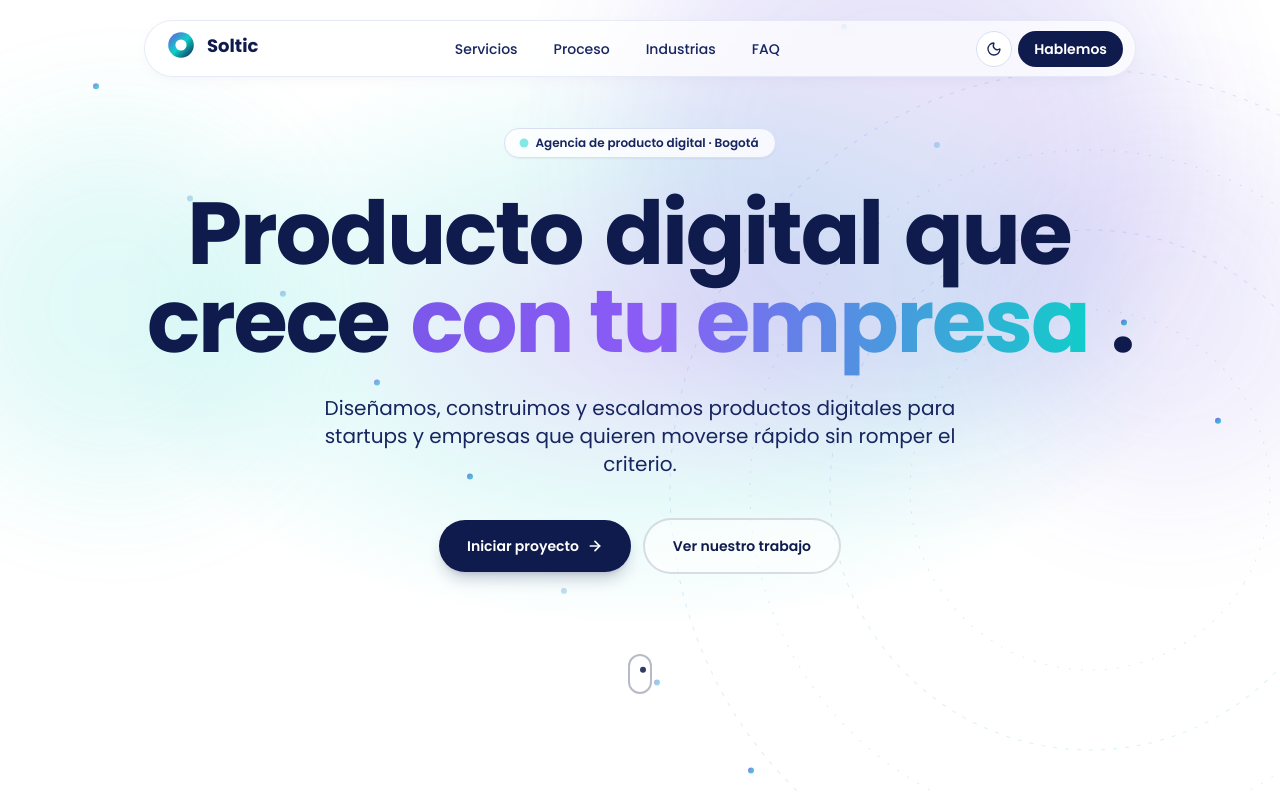
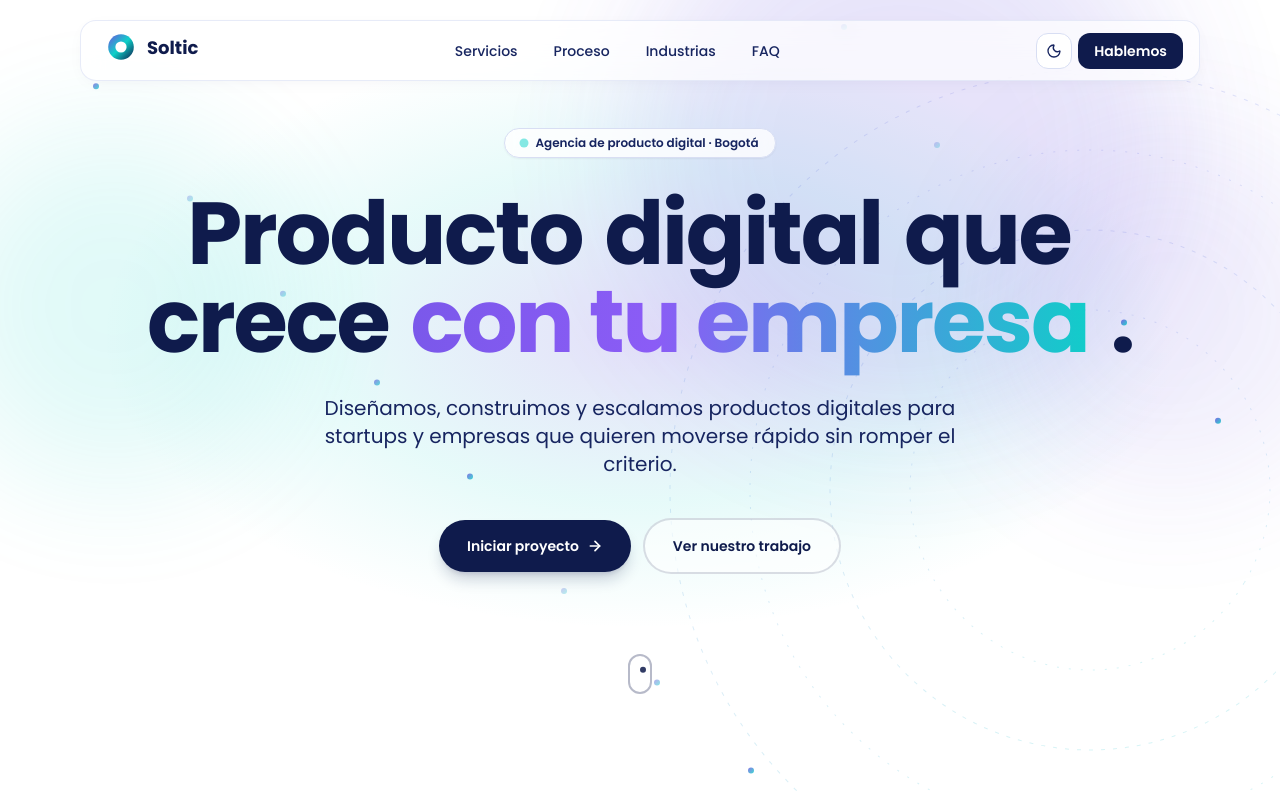
Before and after one commit to erneyvargas/soltic-site, a React (Vite) app in the folder app/: page / in a window 1280 px wide. Shown: the top 793 px of the page. Built offline with nearby package versions, Linux system fonts and the light colour scheme.

Commit message:
style(navbar): widen to max-w-6xl, reduce rounding to 2xl

```diff
--- a/app/src/v2/Navbar.jsx
+++ b/app/src/v2/Navbar.jsx
@@ -24,9 +24,9 @@ export default function Navbar() {
 
   return (
     <header className={`fixed inset-x-0 z-50 transition-all duration-300 ${scrolled ? "top-3" : "top-5"}`}>
-      <div className="mx-auto w-full max-w-5xl px-4">
+      <div className="mx-auto w-full max-w-6xl px-4">
         <nav
-          className={`flex items-center justify-between rounded-full border px-3 py-2 transition-all duration-300 ${
+          className={`flex items-center justify-between rounded-2xl border px-4 py-2.5 transition-all duration-300 ${
             scrolled
               ? "border-navy-100 bg-white/85 shadow-[0_10px_30px_-10px_rgba(15,27,76,0.15)] backdrop-blur-xl dark:border-navy-800 dark:bg-navy-950/80"
               : "border-navy-100/60 bg-white/70 shadow-[0_4px_20px_-8px_rgba(15,27,76,0.08)] backdrop-blur-md dark:border-navy-800/60 dark:bg-navy-950/50"
@@ -41,7 +41,7 @@ export default function Navbar() {
               <a
                 key={l.href}
                 href={l.href}
-                className="rounded-full px-4 py-1.5 text-sm font-medium text-navy-700 transition hover:bg-navy-50 hover:text-violet dark:text-navy-100 dark:hover:bg-navy-900 dark:hover:text-teal"
+                className="rounded-lg px-4 py-1.5 text-sm font-medium text-navy-700 transition hover:bg-navy-50 hover:text-violet dark:text-navy-100 dark:hover:bg-navy-900 dark:hover:text-teal"
               >
                 {l.label}
               </a>
@@ -49,16 +49,16 @@ export default function Navbar() {
           </nav>
 
           <div className="flex items-center gap-1.5">
-            <ThemeToggle className="!size-9" />
+            <ThemeToggle className="!size-9 !rounded-xl" />
             <a
               href="#contacto"
-              className="hidden md:inline-flex items-center rounded-full bg-navy-900 px-4 py-2 text-sm font-semibold text-white transition hover:bg-violet dark:bg-white dark:text-navy-900 dark:hover:bg-teal dark:hover:text-navy-900"
+              className="hidden md:inline-flex items-center rounded-xl bg-navy-900 px-4 py-2 text-sm font-semibold text-white transition hover:bg-violet dark:bg-white dark:text-navy-900 dark:hover:bg-teal dark:hover:text-navy-900"
             >
               Hablemos
             </a>
             <button
               onClick={() => setOpen((v) => !v)}
-              className="md:hidden grid size-9 place-items-center rounded-full border border-navy-100 bg-white text-navy-900 dark:border-navy-700 dark:bg-navy-900 dark:text-white"
+              className="md:hidden grid size-9 place-items-center rounded-xl border border-navy-100 bg-white text-navy-900 dark:border-navy-700 dark:bg-navy-900 dark:text-white"
               aria-label="menu"
             >
               {open ? <X size={16} /> : <Menu size={16} />}
@@ -73,7 +73,7 @@ export default function Navbar() {
               animate={{ opacity: 1, y: 0, scale: 1 }}
               exit={{ opacity: 0, y: -8, scale: 0.98 }}
               transition={{ duration: 0.2 }}
-              className="mt-2 overflow-hidden rounded-3xl border border-navy-100 bg-white/95 p-3 shadow-xl backdrop-blur-xl md:hidden dark:border-navy-800 dark:bg-navy-950/95"
+              className="mt-2 overflow-hidden rounded-2xl border border-navy-100 bg-white/95 p-3 shadow-xl backdrop-blur-xl md:hidden dark:border-navy-800 dark:bg-navy-950/95"
             >
               {links.map((l) => (
                 <a
@@ -88,7 +88,7 @@ export default function Navbar() {
               <a
                 href="#contacto"
                 onClick={() => setOpen(false)}
-                className="mt-2 flex justify-center rounded-full bg-navy-900 px-5 py-3 text-sm font-semibold text-white dark:bg-white dark:text-navy-900"
+                className="mt-2 flex justify-center rounded-xl bg-navy-900 px-5 py-3 text-sm font-semibold text-white dark:bg-white dark:text-navy-900"
               >
                 Hablemos
               </a>
```
